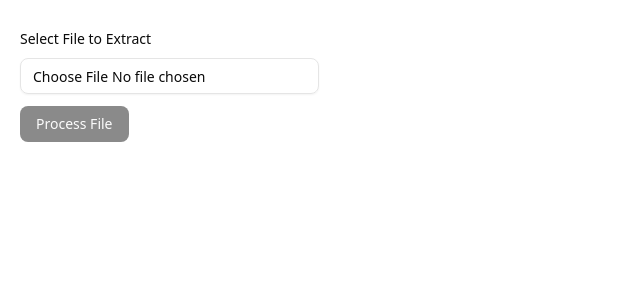
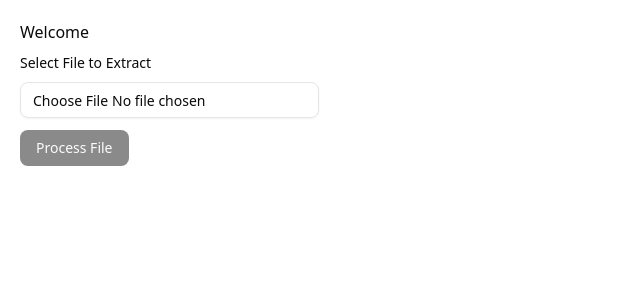
Before and after one commit to BharateshPoojary/pdf-text-extractor-frontend, a Next.js app: page / in a window 1280 px wide. Shown: the top 300 px of the page, without its empty margins (0-640 px from the left). Built offline with nearby package versions, Linux system fonts and the light colour scheme; a web font is replaced by a local one.

Commit message:
add workflow

```diff
--- a/components/bankStatement.tsx
+++ b/components/bankStatement.tsx
@@ -1,7 +1,6 @@
 "use client"
 
 import type { BankStatement, BankStatementResponse } from "@/types/response"
-import { cn } from "@/lib/utils"
 import { Tabs, TabsContent, TabsList, TabsTrigger } from "@/components/ui/tabs"
 import MainDataTable from "./common/main-data-table"
 import { expenseColumn } from "./expense-column"
--- a/components/input-file.tsx
+++ b/components/input-file.tsx
@@ -114,6 +114,7 @@ export function InputFile({ setBankStatement, setStatus, status }: { setBankStat
         <div className="grid w-full items-start gap-3 justify-start">
             <form onSubmit={handleSubmit} className="space-y-3">
                 <div>
+                    <h1>Welcome</h1>
                     <Label htmlFor="pdf-file" className="py-1 my-2">Select File to Extract</Label>
                     <div className="flex space-x-2 items-center">
 
```
